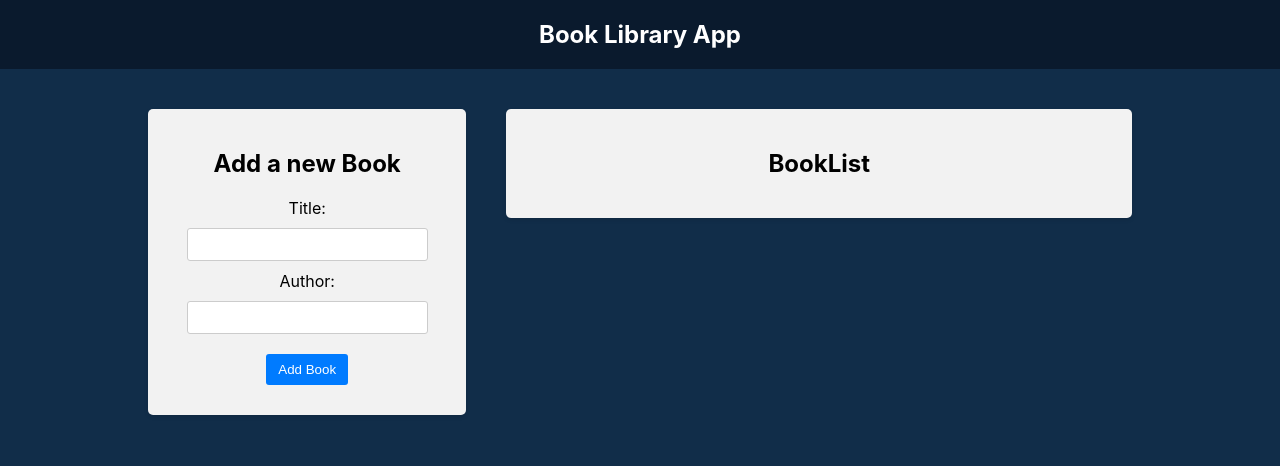
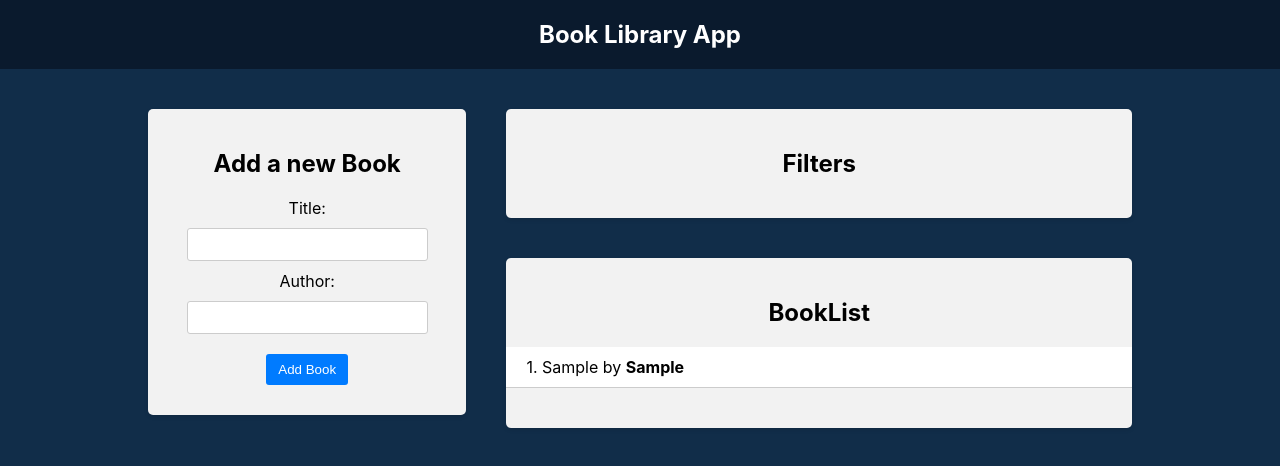
Before and after one commit to DiscoJordan/Books-Library, a React (Create React App) app in the folder client/: page / in a window 1280 px wide. Both pictures are taken after typing "Sample", "Sample" into the empty fields and a click on the button "Add Book". Shown: the top 466 px of the page. Built offline with nearby package versions, Linux system fonts and the light colour scheme.

Commit message:
books reducer

```diff
--- a/client/src/App.js
+++ b/client/src/App.js
@@ -14,7 +14,7 @@ function App() {
           <Bookform />
         </div>
         <div className="app-right-column">
-          {/* <Filter /> */}
+          <Filter />
           <BookList />
         </div>
       </main>
--- a/client/src/Components/BookList.js
+++ b/client/src/Components/BookList.js
@@ -1,9 +1,25 @@
 import React from "react";
+import { useSelector } from "react-redux";
 
 function BookList() {
+  const books = useSelector((state) => state.books);
   return (
     <div className="app-block book-list">
       <h2>BookList</h2>
+
+      {books.length > 0 ? (
+        <ul className="book-item">
+          {books.map((book, i) => (
+            <li key={i}>
+              <div class book-info> {++i}. {book.title} by <b>{book.author}</b></div>
+            </li>
+          ))}
+        </ul>
+      ) : (
+        <>
+          <h4>No books available</h4>
+        </>
+      )}
     </div>
   );
 }
--- a/client/src/Components/Bookform.js
+++ b/client/src/Components/Bookform.js
@@ -1,15 +1,21 @@
 import React, { useState } from "react";
+import { useDispatch } from "react-redux";
+import { addBook } from "../Redux/books/actionCreators";
 
 function Bookform() {
   const [title, setTitle] = useState("");
   const [author, setAuthor] = useState("");
+  const dispatch = useDispatch();
 
   const handleSubmit = (e) => {
     e.preventDefault();
     if (title && author) {
-        setTitle('')
-        setAuthor('')
+      const book = { title: title, author: author };
 
+      setTitle("");
+      setAuthor("");
+
+      dispatch(addBook(book));
     }
   };
 
--- a/client/src/Redux/books/reducer.js
+++ b/client/src/Redux/books/reducer.js
@@ -1,13 +1,15 @@
-import * as a from './actionTypes'
+import * as a from "./actionTypes";
 
-const initialState=[]
+const initialState = [];
 
-const booksReducer = (state =  initialState,action)=>{
-    switch (action.type) {
-        case a.ADD_BOOK:
-            return
+const booksReducer = (state = initialState, action) => {
+  switch (action.type) {
+    case  a.ADD_BOOK:
+      return [...state,action.payload];
 
-        default:
-            break;
-    }
-}
+    default:
+      return state;
+  }
+};
+
+export default booksReducer
--- a/client/src/Redux/store.js
+++ b/client/src/Redux/store.js
@@ -1,6 +1,9 @@
 import {configureStore}  from '@reduxjs/toolkit'
+import booksReducer from './books/reducer';
 
 const store = configureStore({
-    reducer:{}
+    reducer:{
+        books:booksReducer
+    }
 })
 export default store;
```
